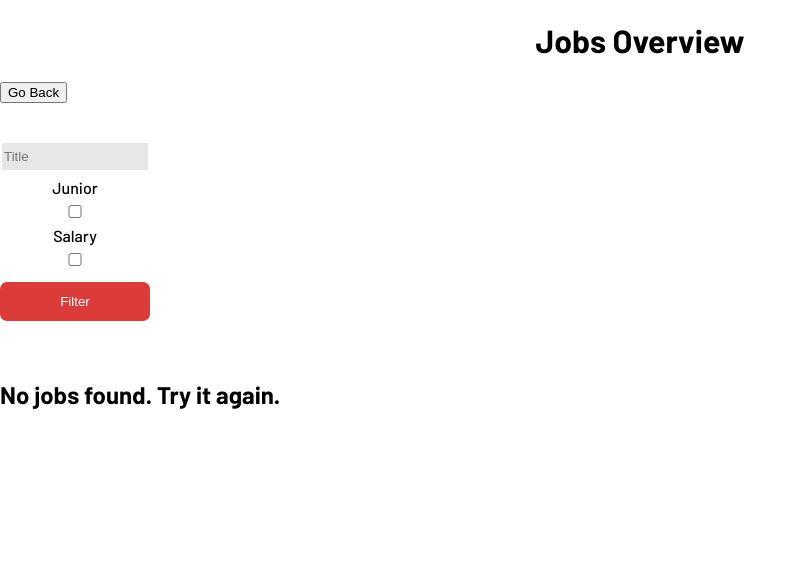
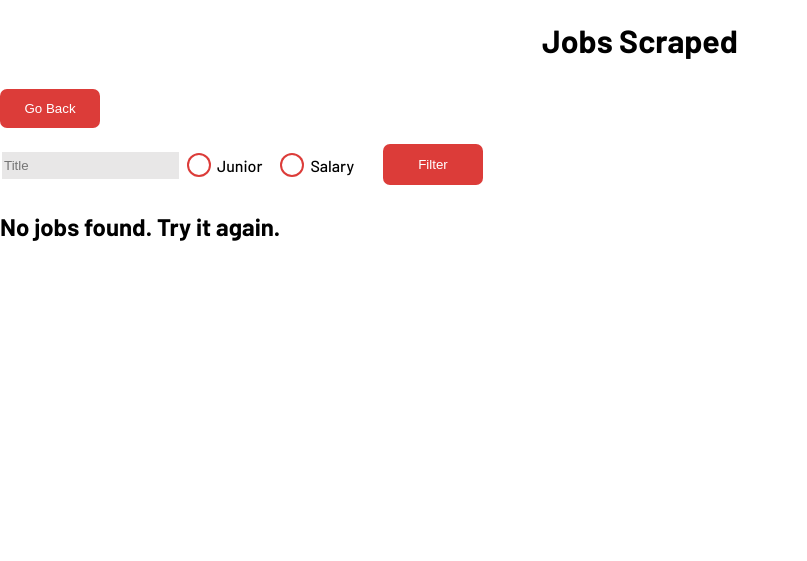
Before and after one commit to karlji/Jobs_aggregator, a Django app: template jobs_dashboard/templates/index.html in a window 1280 px wide. Shown: the top 561 px of the page, without its empty margins (0-807 px from the left). After the commit the page ends 241 px from the top, so only its background shows below. Run offline with Django 4.2, Linux system fonts and the light colour scheme; the template is opened without the code that fills it, so the values that code supplies are empty.

Commit message:
Fronend added to view

```diff
--- a/jobs_dashboard/static/styles.css
+++ b/jobs_dashboard/static/styles.css
@@ -47,7 +47,7 @@ input[type="text"]:focus,input[type="password"]:focus{
 input[type="text"]:hover,input[type="password"]:hover{
     background-color:var(--secondary-color);
 }
-button[type="submit"]{
+button{
     width:100%;
     border:none;
     cursor:pointer;
@@ -61,10 +61,10 @@ button[type="submit"]{
     margin: 0.5rem auto;
     transition: all 0.2s linear 0s;
 }
-button[type="submit"]:hover{
+button:hover{
     text-indent: 30px;
 }
-button[type="submit"]::before{
+button::before{
     content: "\f054";
     font-family: FontAwesome;
     display: flex;
@@ -73,7 +73,7 @@ button[type="submit"]::before{
     position: absolute;
     top: 0;
     left: 0px;
-    height: 100%;
+    height: calc(100% + 1px); /*1px added to remove glitching bottom line*/
     width: 30px;
     transform: scale(0,1);
     transform-origin: left center;
@@ -82,12 +82,19 @@ button[type="submit"]::before{
     background-color:white;
     color:var(--primary-color);
 }
-button[type="submit"]:hover:before{
+button:hover:before{
     transform: scale(1,1);
     text-indent: 0;
 }
-
-
+.go_back{
+    max-width: 100px;
+}
+.go_back:before{
+   content:"\f053";
+}
+.filter:before{
+    content:"\f0b0";
+ }
 .login-wrapper{
     position: relative;
     margin:auto;
@@ -145,20 +152,20 @@ button[type="submit"]:hover:before{
 	cursor: pointer;
 	font-weight: 500;
 	position: relative;
-	overflow: hidden;
 	margin-bottom: 0.375em;
 }
-.search input[type="radio"]{
+.search input[type="radio"],.search input[type="checkbox"]{
     display: inline;
     width: unset;
     position: absolute;
     left: -9999px;
 }
 
-.search input[type="radio"]:checked ~ ::before{
+.search input:checked ~ ::before{
     box-shadow: inset 0 0 0 0.4375em var(--primary-color);
 }
-.search input[type="radio"]:checked ~ span{
+
+.search input:checked :checked ~ span{
     background-color: var(--secondary-color);
 }
 .radio_span{
@@ -200,7 +207,7 @@ button[type="submit"]:hover:before{
     color: var(--primary-color);
     outline: none;
     cursor: pointer;
-    left:calc((100% - 14rem)/2)
+    left:calc((100% - 14rem)/2);
 }
 
 
@@ -208,3 +215,73 @@ button[type="submit"]:hover:before{
   0% { transform: rotate(0deg); }
   100% { transform: rotate(360deg); }
 }
+
+.view_form{
+    display: flex;
+    max-width: 500px;
+    padding: 0;
+}
+.view_form button{
+    max-width: 100px;
+}
+.view{
+    height: unset;
+}
+.view_wrapper{
+    max-width: 1400px;
+    width: 100%;
+}
+.table_wrapper{
+    overflow-x:auto;
+}
+@media screen and (max-width: 650px) {
+    .wrapper{
+        width: 100%;
+        flex-direction: column;
+    }
+    .desc_wrapper{
+        padding:0 0 1rem 0;
+    }
+    .loader_vis{
+        top:calc((100% - 14rem)/2)
+    }
+}
+th{
+    cursor:pointer;
+    background-color: var(--primary-color);
+    color: white;
+    font-weight: 500;
+    transition: all 0.2s linear 0s;
+    position: relative;
+}
+
+th::before{
+    content: "\f0dc";
+    font-family: FontAwesome;
+    display: flex;
+    align-items: center;
+    justify-content: center;
+    position: absolute;
+    top: 0;
+    left: 0px;
+    height: calc(100% + 1px); /*1px added to remove glitching bottom line*/
+    width: 30px;
+    transform: scale(0,1);
+    transform-origin: left center;
+    transition: all 0.2s linear 0s;
+    z-index: 5;
+    background-color:white;
+    color:var(--primary-color);
+}
+th:hover:before{
+    transform: scale(1,1);
+    text-indent: 0;
+}
+tr:nth-child(2n+3) {
+    background: var(--grey)}
+td {
+    padding:1rem 1rem 1rem 0;
+    }
+td:first-child{
+    font-weight: 500;
+}
--- a/jobs_dashboard/templates/home.html
+++ b/jobs_dashboard/templates/home.html
@@ -7,7 +7,7 @@
         <link href="https://fonts.googleapis.com/css2?family=Barlow:wght@300;400;500;600;700&display=swap" rel="stylesheet">
         <meta charset="UTF-8" />
         <meta name="viewport" content="width=device-width, initial-scale=1.0" />
-        <title>Jobs.cz Scraper Login</title>
+        <title>Jobs Aggregator Login</title>
         <link rel="stylesheet" href="{% static 'styles.css' %}" />
         <link rel="stylesheet" href="https://cdnjs.cloudflare.com/ajax/libs/font-awesome/4.7.0/css/font-awesome.min.css">
         <script src="{% static 'support.js' %}"></script>
--- a/jobs_dashboard/templates/index.html
+++ b/jobs_dashboard/templates/index.html
@@ -7,23 +7,27 @@
         <link href="https://fonts.googleapis.com/css2?family=Barlow:wght@300;400;500;600;700&display=swap" rel="stylesheet">
         <meta charset="UTF-8" />
         <meta name="viewport" content="width=device-width, initial-scale=1.0" />
-        <title>Jobs.cz Scraper</title>
+        <title>Jobs Aggregator Scraper</title>
         <link rel="stylesheet" href="{% static 'styles.css' %}" />
         <script src="{% static 'support.js' %}"></script>
+        <link rel="stylesheet" href="https://cdnjs.cloudflare.com/ajax/libs/font-awesome/4.7.0/css/font-awesome.min.css">
     </head>
     <body>
-        <h1>Jobs Overview</h1>
-        <button onclick="window.location.href='./search';">Go Back</button>
-        <form action="" method="post">
+        <div class="wrapper_main view">
+            <div class="view_wrapper">
+                <h1>Jobs Scraped</h1>
+                <button onclick="window.location.href='./search';" class="go_back">Go Back</button>
+                <form action="" method="post" class="view_form search">
                     {% csrf_token %}
                     <label for="my_input"><input type="text" name="my_input" placeholder="Title"></label>
-            <label for="junior_check">Junior<input type="checkbox" name="junior_check"></label>
-            <label for="salary_check">Salary<input type="checkbox" name="salary_check"></label>
-            <button type="submit">Filter</button>
+                    <label for="junior_check"><input type="checkbox" name="junior_check" id="junior_check"><span class="radio_span">Junior</span></label>
+                    <label for="salary_check"><input type="checkbox" name="salary_check" id="salary_check"><span class="radio_span">Salary</span></label>
+                    <button type="submit" class="filter">Filter</button>
                 </form>
                 {% if jobs_total|length > 0 %}
+                <div class="table_wrapper">
                     <table id="job_table" lang="cs">
-            <tr lang="en">
+                        <tr lang="en" >
                             <th onclick="sortTable(0)">Title</th>
                             <th onclick="sortTable(1)">Salary</th>
                             <th onclick="sortTable(2)">Company</th>
@@ -42,10 +46,12 @@
                         {% endif %}
                         {% endfor %}
                     </table>
+                </div>
                 {% else %}
                     <h2>No jobs found. Try it again.</h2>
                 {% endif %}
-
+            </div>
+        </div>
     </body>
 
 </html>
--- a/jobs_dashboard/templates/search.html
+++ b/jobs_dashboard/templates/search.html
@@ -7,7 +7,7 @@
         <link href="https://fonts.googleapis.com/css2?family=Barlow:wght@300;400;500;600;700&display=swap" rel="stylesheet">
         <meta charset="UTF-8" />
         <meta name="viewport" content="width=device-width, initial-scale=1.0" />
-        <title>Jobs.cz Scraper Search</title>
+        <title>Jobs Aggregator Search</title>
         <link rel="stylesheet" href="{% static 'styles.css' %}" />
         <script src="{% static 'support.js' %}"></script>
         <link rel="stylesheet" href="https://cdnjs.cloudflare.com/ajax/libs/font-awesome/4.7.0/css/font-awesome.min.css">
```
Lines whose indentation alone changed are shown as unchanged.
